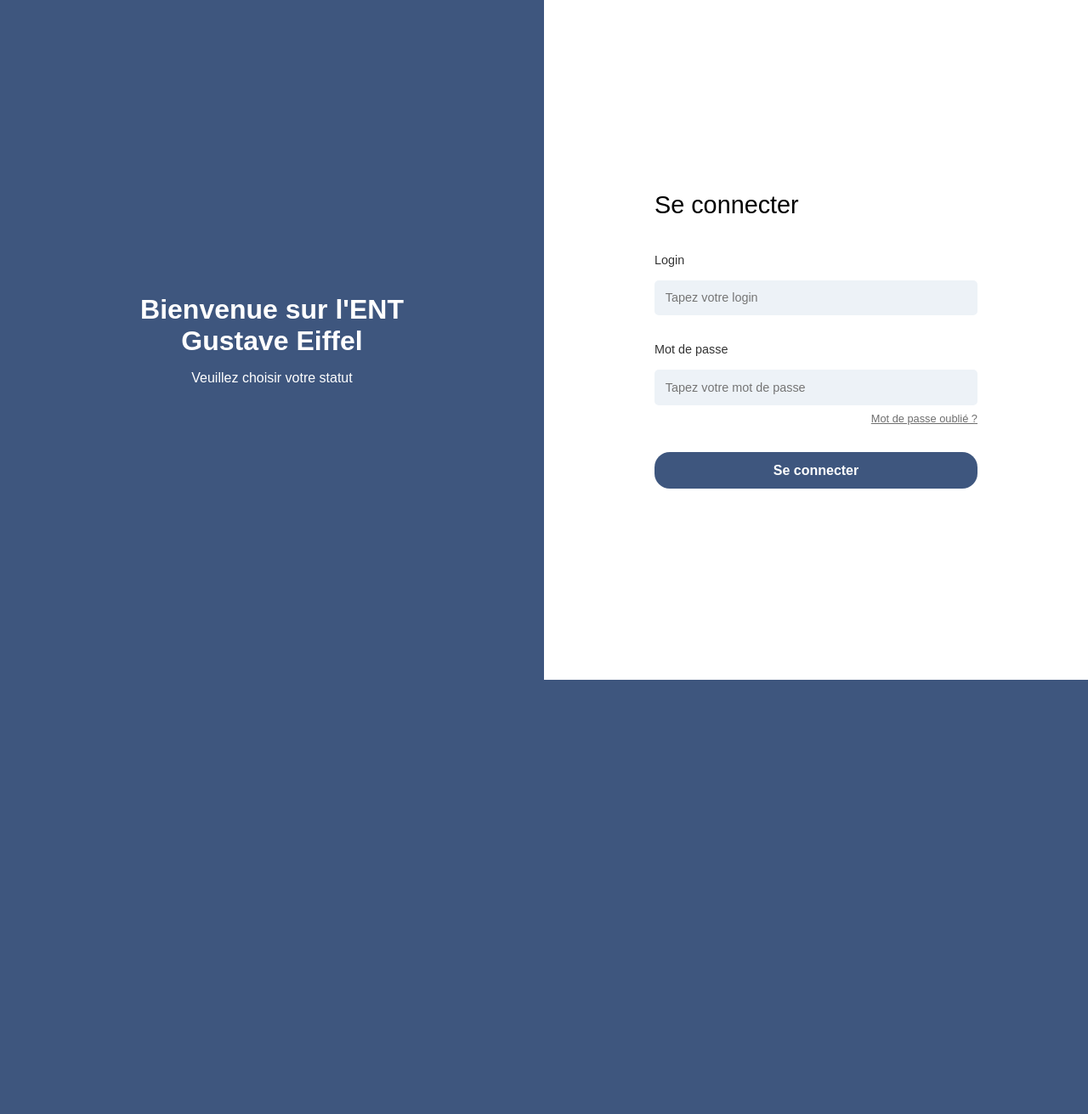
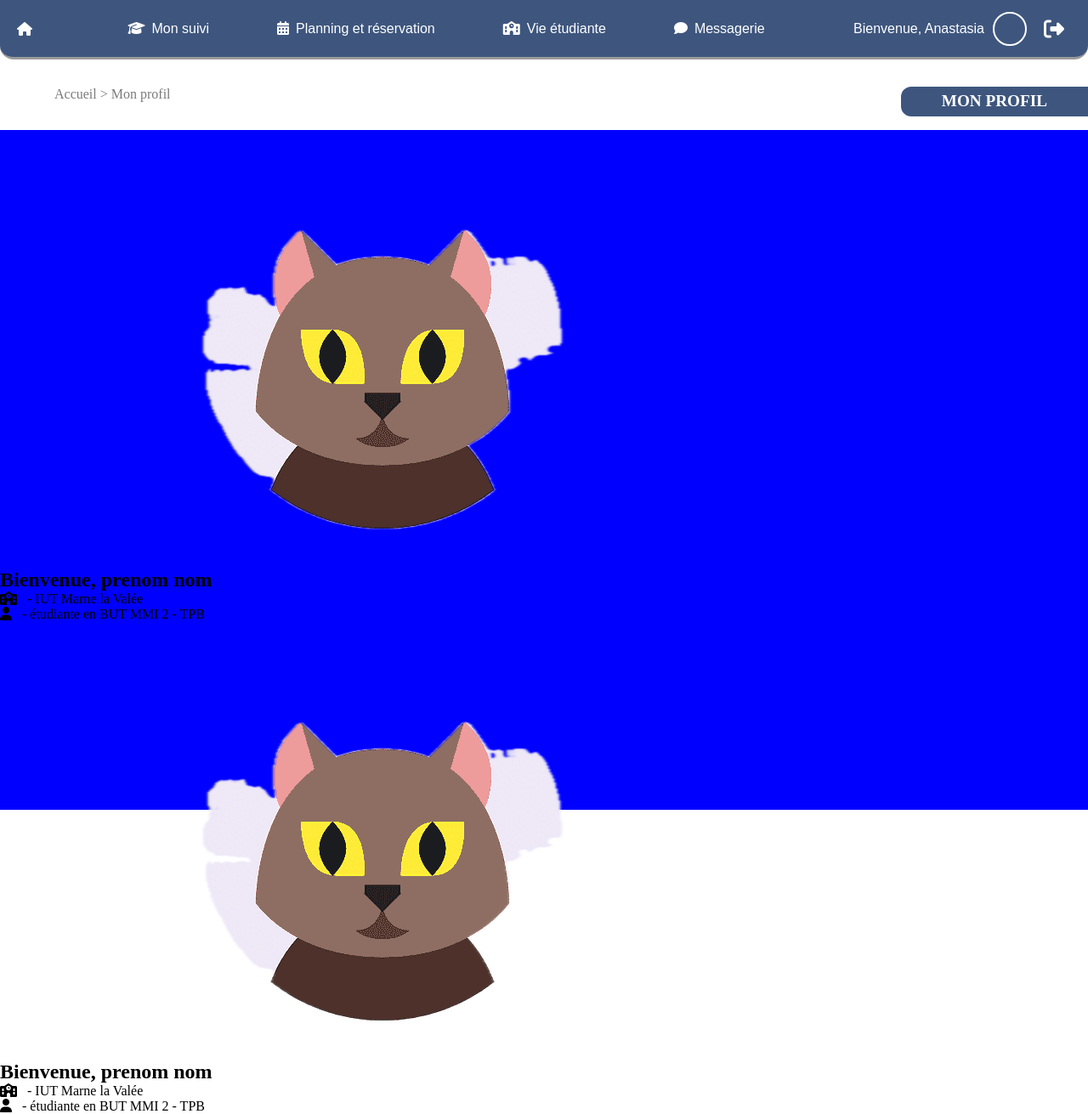
Before and after one commit to BomberQLF/ENT, a PHP site: page /index.php?action=profil in a window 1280 px wide. Shown: the whole page at 85% size. Before the commit the page ends 800 px from the top, so only its background shows below. Run offline with PHP 8.4, Linux system fonts and the light colour scheme; the visitor is signed in with stand-in values (Sample User, id 1).

Commit message:
commencement du profil

```diff
--- a/Vue/accueil.php
+++ b/Vue/accueil.php
@@ -1,5 +1,5 @@
 <!DOCTYPE html>
-<html lang="en">
+<html lang="fr">
 
 <head>
     <meta charset="UTF-8">
--- a/Vue/emploiDuTemps.php
+++ b/Vue/emploiDuTemps.php
@@ -1,5 +1,5 @@
 <!DOCTYPE html>
-<html lang="en">
+<html lang="fr">
 
 <head>
     <meta charset="UTF-8">
--- a/Vue/profil.php
+++ b/Vue/profil.php
@@ -1,11 +1,48 @@
 <!DOCTYPE html>
-<html lang="en">
+<html lang="fr">
 
 <head>
     <meta charset="UTF-8">
     <meta name="viewport" content="width=device-width, initial-scale=1.0">
+    <title>Document</title>
+    <link rel="stylesheet" href="https://cdnjs.cloudflare.com/ajax/libs/font-awesome/6.7.1/css/all.min.css" />
     <link rel="stylesheet" href="./Style/navbar.css">
-    <title>Document</title>
+    <style>
+        .page-content {
+            display: flex;
+            gap: 7rem;
+        }
+
+        .suivi {
+            text-decoration: none;
+            color: #7a7a7a;
+        }
+
+        .upper-page-container {
+            display: flex;
+            justify-content: space-between;
+            padding: 2rem 0 1rem 4rem;
+        }
+
+        #profil {
+            text-transform: uppercase;
+            font-size: 1.2rem;
+            color: white;
+        }
+
+        .right-side {
+            padding: 0.4rem 3rem;
+            background-color: #3e567e;
+            border-top-left-radius: 12px;
+            border-bottom-left-radius: 12px;
+        }
+
+        .profil-container {
+            background-color: blue;
+            height: 100vh;
+        }
+
+    </style>
 </head>
 
 <body>
@@ -99,10 +136,35 @@
         </div>
 
     </nav>
+
+    <div class="upper-page-container">
+        <div class="left-side">
+            <a href="./index.php?action=accueil" class="suivi">Accueil </a><span class="suivi">> Mon profil</span>
+        </div>
+        <div class="right-side">
+            <h1 id="profil">Mon profil</h1>
+        </div>
+    </div>
+
     <!-- section profil -->
     <section class="profil-container">
-        <p>Lorem, ipsum dolor.</p>
+        <div class="profil-section">
+            <div><img src="./image/uploads/photo_default.png" alt=""></div>
+            <div>
+                <h2>Bienvenue, prenom nom</h2>
+                <p><i class="fa-solid fa-school"></i> - IUT Marne la Valée</p>
+                <p><i class="fa-solid fa-user"></i> - étudiante en BUT MMI 2 - TPB</p>
+            </div>
 
+        </div>
+
+
+        <div class="profil-img"><img src="./image/uploads/photo_default.png" alt=""></div>
+        <div class="profil-info-gauche">
+            <h2>Bienvenue, prenom nom</h2>
+            <p><i class="fa-solid fa-school"></i> - IUT Marne la Valée</p>
+            <p><i class="fa-solid fa-user"></i> - étudiante en BUT MMI 2 - TPB</p>
+        </div>
 
     </section>
 
--- a/Vue/todoList.php
+++ b/Vue/todoList.php
@@ -1,5 +1,5 @@
 <!DOCTYPE html>
-<html lang="en">
+<html lang="fr">
 
 <head>
     <meta charset="UTF-8">
--- a/index.php
+++ b/index.php
@@ -125,6 +125,13 @@ switch ($action) {
             }
         }
         break;
+    case 'profil':
+        if (isLoggedIn()) {
+            include('./Vue/profil.php');
+        } else {
+            include('./Vue/login.php');
+        }
+        break;
 
     default:
         include('./Vue/login.php');
```
Also changed, not shown: TEST.html (added, +167 -0 lines).
